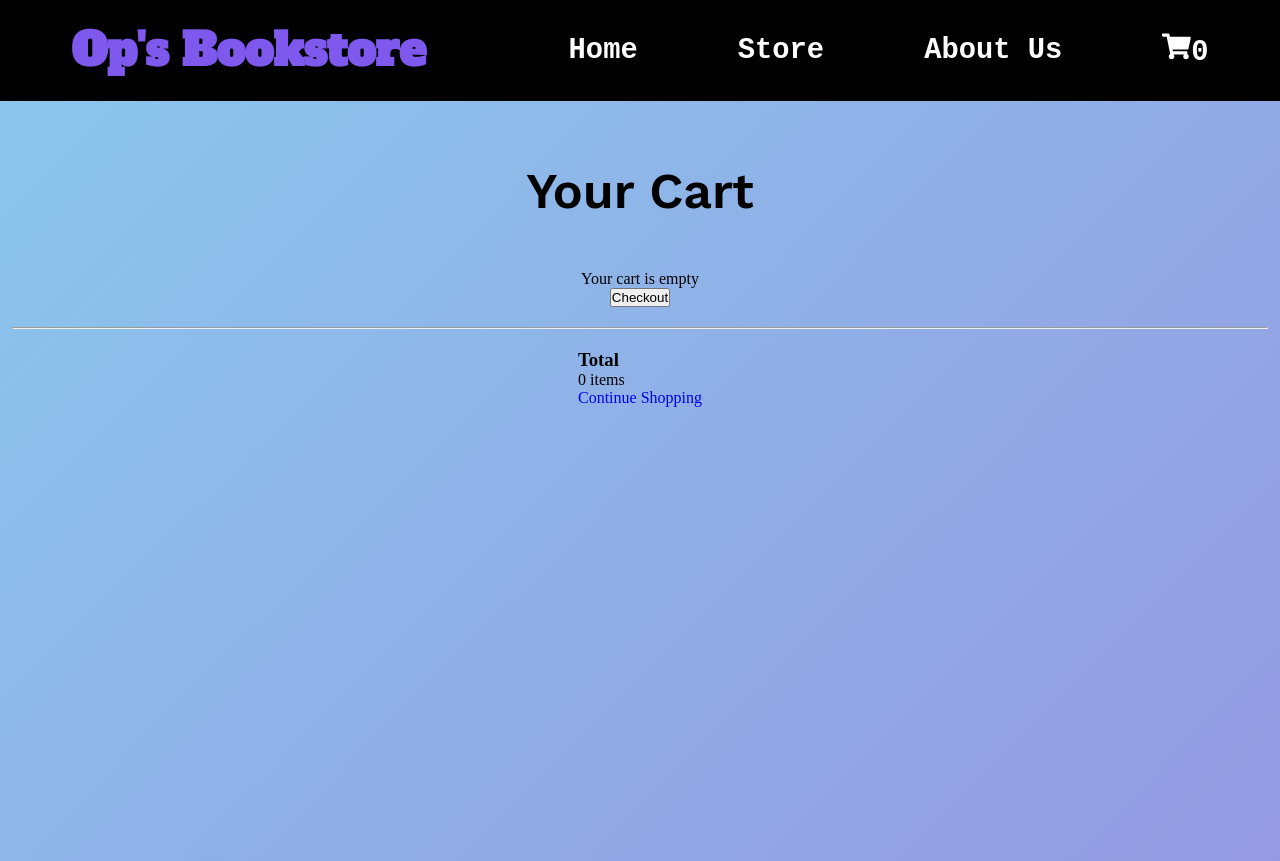
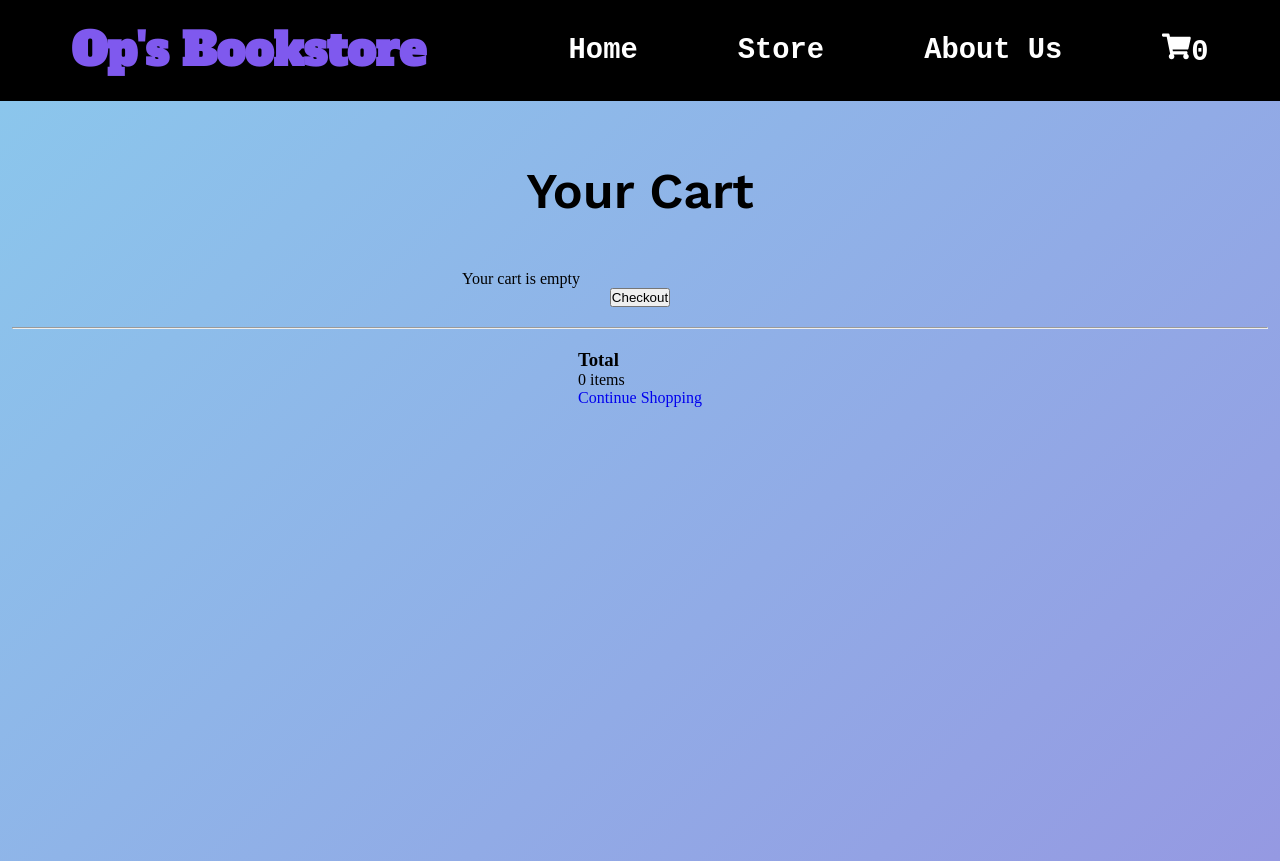
Before and after one commit to Op-Pautu/Shopping-Cart, a React (Vite) app: page /cart in a window 1280 px wide. Built offline with nearby package versions, Linux system fonts and the light colour scheme.

Commit message:
Display cart page in grid

```diff
--- a/src/pages/Cart/Cart.scss
+++ b/src/pages/Cart/Cart.scss
@@ -24,8 +24,14 @@
             }
         }
 
+        .cartItems {
+            display: grid;
+            grid-template-columns: repeat(2, 1fr);
+            gap: 120px;
 
             .cartItem {
+
+
                 .cartImg {
                     img {
                         width: 350px;
@@ -63,6 +69,7 @@
 
 
             }
+        }
 
         .line {
 
```
Lines whose indentation alone changed are shown as unchanged.
